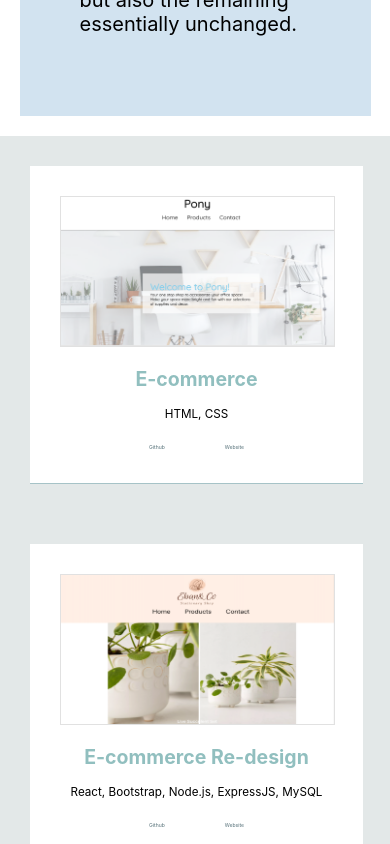
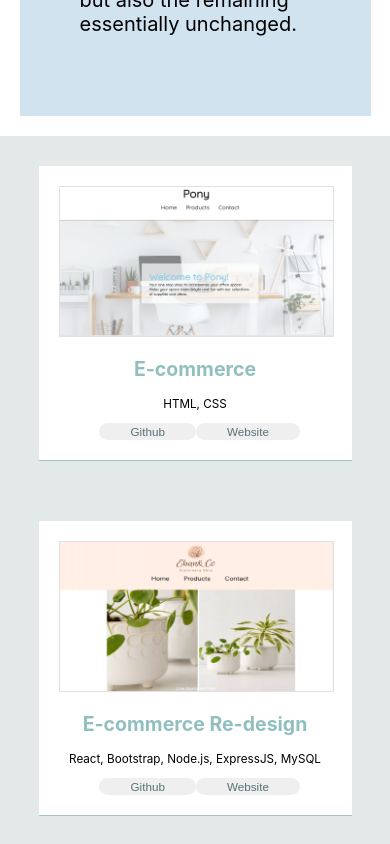
Before and after one commit to hyeb96/portfolio, a React (Create React App) app: page / in a window 390 px wide. Shown: the part 1156-2000 px from the top of the page. Built offline with nearby package versions, Linux system fonts and the light colour scheme.

Commit message:
updated mobile responsive

```diff
--- a/src/components/mywork/mywork.css
+++ b/src/components/mywork/mywork.css
@@ -5,7 +5,7 @@
 #projects {
     background-color: white;
     display: inline-block;
-    padding: 30px;
+    padding: 20px;
     margin: 30px;
     border: none;
     border-bottom: 1px solid rgb(166, 195, 199);
@@ -31,8 +31,21 @@
     width: 30vw;
 }
 
+#buttons {
+    display: flex;
+    justify-content: space-around;
+    width: 80%;
+    margin: auto;
+}
+
 .project-links {
-    font-size: 1.3vw;
+    font-size: 1.5vw;
+}
+
+.cards button {
+    padding: 1px;
+    border: none;
+    border-radius: 50px;
 }
 
 /* tablet responsive */
@@ -58,4 +71,20 @@
         font-size: 3vw;
     }
 
+    .project-links {
+        font-size: 3vw;
+    }
+
+    #buttons {
+        width: 70%;
+        margin: auto;
+    }
+
 }
+
+@media (max-width: 375px) {
+    #buttons {
+        width: 100%;
+        margin: auto;
+    }
+}
--- a/src/components/mywork/mywork.js
+++ b/src/components/mywork/mywork.js
@@ -17,9 +17,10 @@ const MyWork = () => {
                                     <img id="project-images" src={project.image} alt=""></img>
                                     <h1 className='name'>{project.name}</h1>
                                     <p className='skills'>{project.skills}</p>
-                                    <a className="project-links" href={project.github} target="_blank" rel="noreferrer" >Github</a>
-                                    <a className="project-links" href={project.website} target="_blank" rel="noreferrer" >Website</a>
-
+                                    <div id="buttons">
+                                        <button><a className="project-links" href={project.github} target="_blank" rel="noreferrer" >Github</a></button>
+                                        <button><a className="project-links" href={project.website} target="_blank" rel="noreferrer" >Website</a></button>
+                                    </div>
                                 </div>
 
                             </section>
--- a/src/components/navbar/navbar.js
+++ b/src/components/navbar/navbar.js
@@ -16,7 +16,7 @@ const Navbar = () => {
     return (
         <nav id="navbar">
             <div id='logo'>
-                <img id='logo-image' src='images/logo.png' alt='logo'></img>
+                <Link to="about-me" smooth={true} offset={-200} duration={500}> <img id='logo-image' src='images/logo.png' alt='logo'></img></Link>
             </div>
             <div id='hamburger' onClick={handleClick}>
                 {click ? (<FaTimes size={50} />)
```
